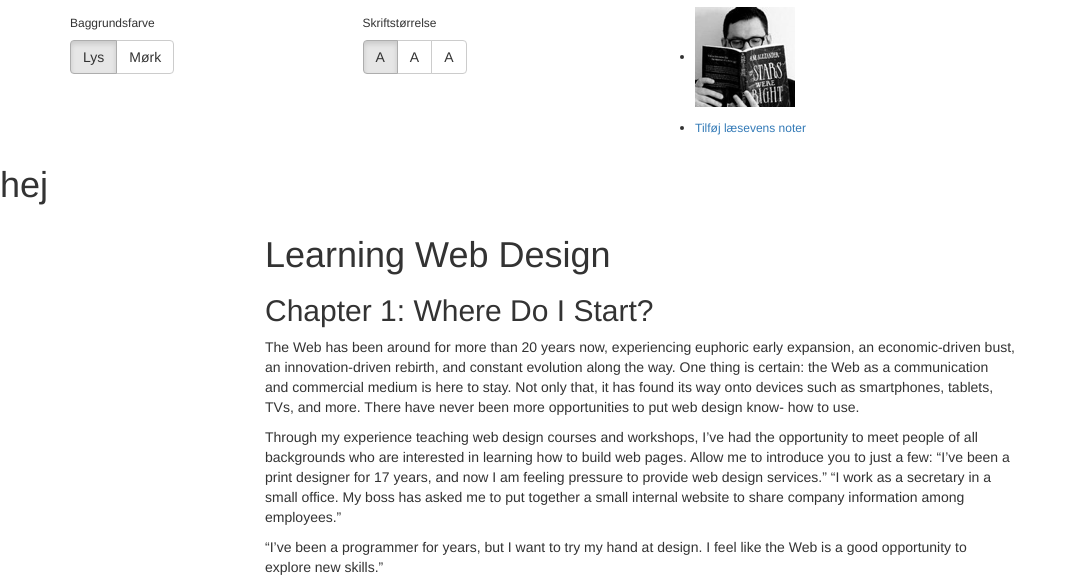
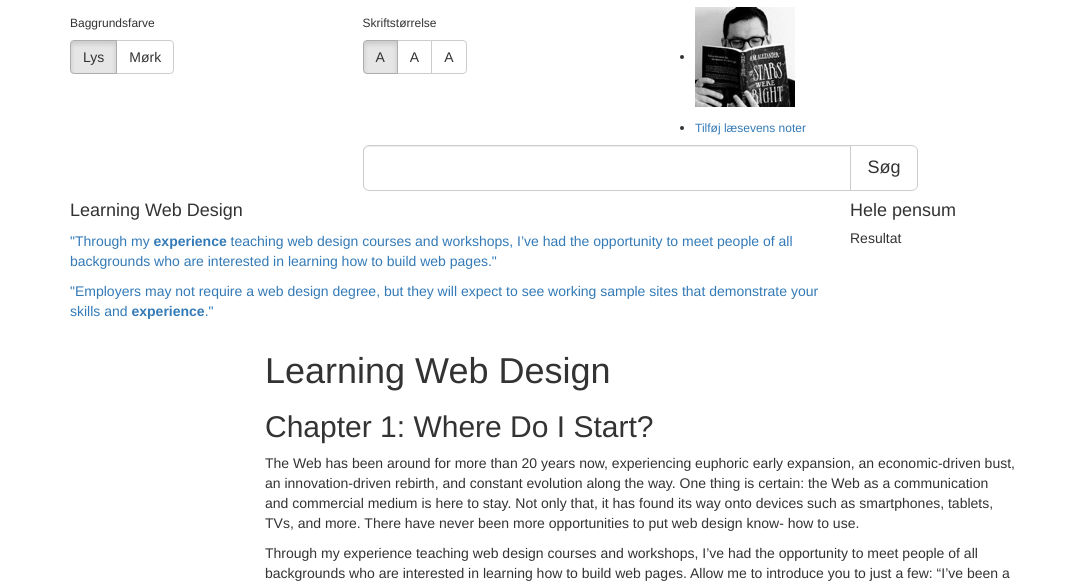
Before and after one commit to benjaminvo/Baldr, a plain HTML site: page reader.html in a window 1280 px wide. Shown: the part 213-798 px from the top of the page, without its empty margins (0-1077 px from the left). Drawn offline with nearby package versions, Linux system fonts and the light colour scheme; files that its build step writes are made by us from their sources.

Commit message:
Added content to search dropdown

```diff
--- a/reader.html
+++ b/reader.html
@@ -130,7 +130,29 @@
 
         <!-- Dropdown - search -->
         <section class="dropdown dropdown_search">
-            <h1>hej</h1>
+            <div class="container">
+                <div class="row">
+                    <div class="col-sm-6 col-sm-offset-3 search-input">
+                        <div class="input-group input-group-lg">
+                            <input type="text" class="form-control">
+                            <span class="input-group-btn">
+                                <button class="btn btn-default btn-search" type="button">Søg</button>
+                            </span>
+                        </div><!-- /input-group -->
+                    </div> <!-- Search field end -->
+                </div> <!-- Row for search input end -->
+                <div class="row">
+                    <div class="col-sm-8 results-text">
+                        <h4>Learning Web Design</h4>
+                            <a href="#result-1" class="result"><p>"Through my <strong>experience</strong> teaching web design courses and workshops, I’ve had the opportunity to meet people of all backgrounds who are interested in learning how to build web pages."</p></a>
+                           <a href="#result-2" class="result"><p>"Employers may not require a web design degree, but they will expect to see working sample sites that demonstrate your skills and <strong>experience</strong>."</p></a>
+                    </div> <!-- Results text end -->
+                    <div class="col-sm-4 results-pensum">
+                        <h4>Hele pensum</h4>
+                        <h5>Resultat</h5>
+                    </div> <!-- Results pensum end -->
+                </div> <!-- Row for results end -->
+            </div> <!-- Container end -->
         </section> <!-- Dropdown - search end -->
 
         <!-- Content -->
@@ -148,7 +170,7 @@
 
                         <p>The Web has been around for more than 20 years now, experiencing euphoric early expansion, an economic-driven bust, an innovation-driven rebirth, and constant evolution along the way. One thing is certain: the Web as a communication and commercial medium is here to stay. Not only that, it has found its way onto devices such as smartphones, tablets, TVs, and more. There have never been more opportunities to put web design know- how to use. </p>
 
-                        <p>Through my experience teaching web design courses and workshops, I’ve had the opportunity to meet people of all backgrounds who are interested in learning how to build web pages. Allow me to introduce you to just a few: “I’ve been a print designer for 17 years, and now I am feeling pressure to provide web design services.” “I work as a secretary in a small office. My boss has asked me to put together a small internal website to share company information among employees.”</p>
+                        <p><span id="result-1">Through my experience teaching web design courses and workshops, I’ve had the opportunity to meet people of all backgrounds who are interested in learning how to build web pages.</span> Allow me to introduce you to just a few: “I’ve been a print designer for 17 years, and now I am feeling pressure to provide web design services.” “I work as a secretary in a small office. My boss has asked me to put together a small internal website to share company information among employees.”</p>
 
                         <p>“I’ve been a programmer for years, but I want to try my hand at design. I feel like the Web is a good opportunity to explore new skills.”</p>
 
@@ -165,7 +187,7 @@
 
                         <p>If your involvement in web design is purely at the hobbyist level, or if you have just one or two web projects you’d like to publish, you may find that a combination of personal research (like reading this book), taking advantage of available templates, and perhaps even investing in a visual web design tool such as Adobe Dreamweaver may be all you need to accomplish the task at hand. Many Continuing Education programs offer introductory courses to web design and production.</p>
 
-                        <p>If you are interested in pursuing web design or production as a career, you’ll need to bring your skills up to a professional level. Employers may not require a web design degree, but they will expect to see working sample sites that demonstrate your skills and experience. These sites can be the result of class assignments, personal projects, or a simple site for a small business or organization. What’s important is that they look professional and have well- written, clean HTML, style sheets, and possibly scripts behind the scenes. Getting an entry-level job and working as part of a team is a great way to learn how larger sites are constructed and can help you decide which aspects of web design you would like to pursue.</p>
+                        <p>If you are interested in pursuing web design or production as a career, you’ll need to bring your skills up to a professional level. <span id="result-2">Employers may not require a web design degree, but they will expect to see working sample sites that demonstrate your skills and experience.</span> These sites can be the result of class assignments, personal projects, or a simple site for a small business or organization. What’s important is that they look professional and have well- written, clean HTML, style sheets, and possibly scripts behind the scenes. Getting an entry-level job and working as part of a team is a great way to learn how larger sites are constructed and can help you decide which aspects of web design you would like to pursue.</p>
 
                         <h3>What Does a Web Designer Do?</h3>
 
@@ -368,6 +390,9 @@
             </div>
         </span>
 
+        <!-- Collaborator on -->
+        <img src="img/collaborator-2.png" alt="" class="collaborator-on">
+
         <!-- Footer -->
         <footer class="footer-reader">
            <button class="btn btn-default">Forrige kapitel</button>
```
